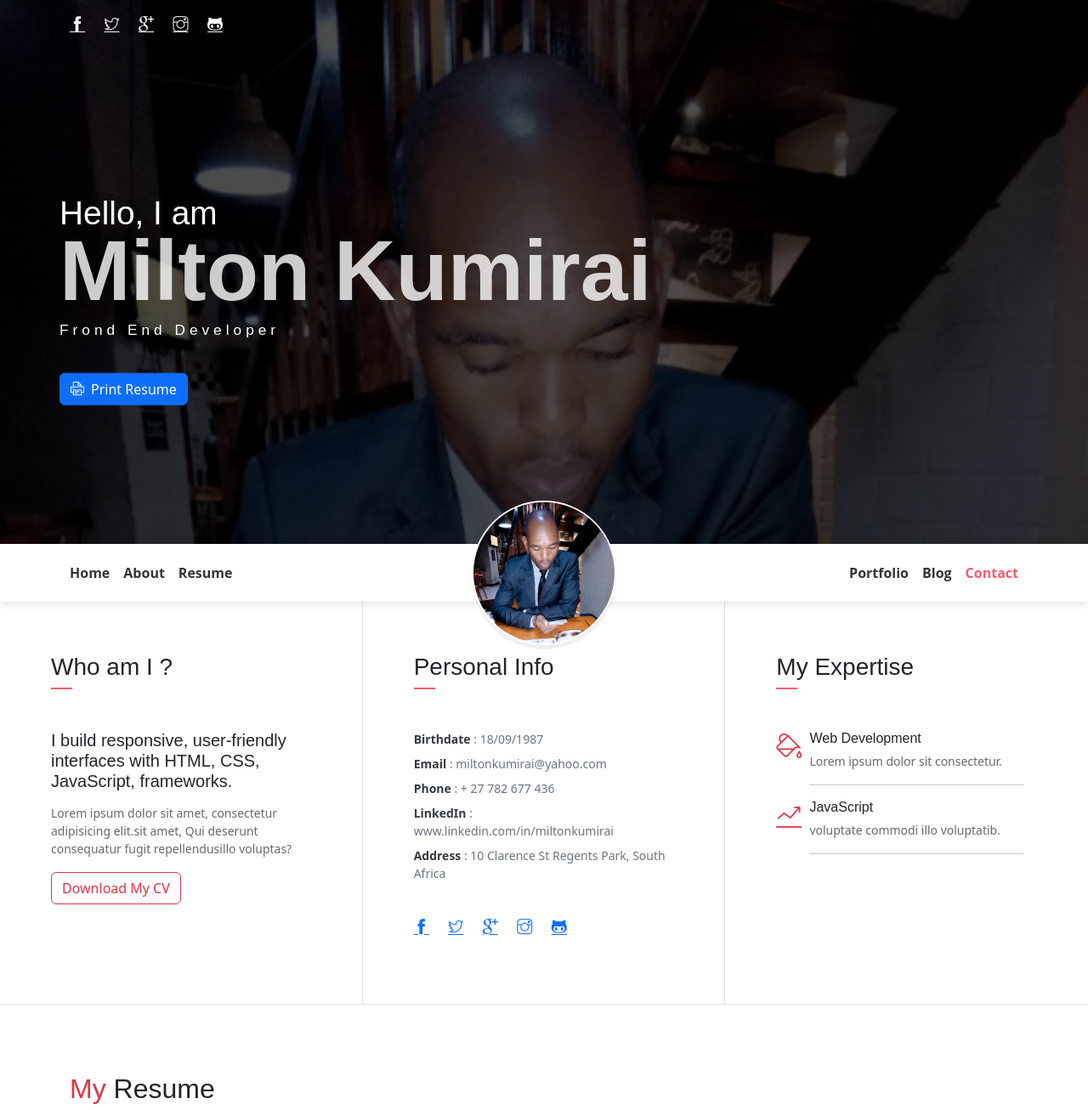
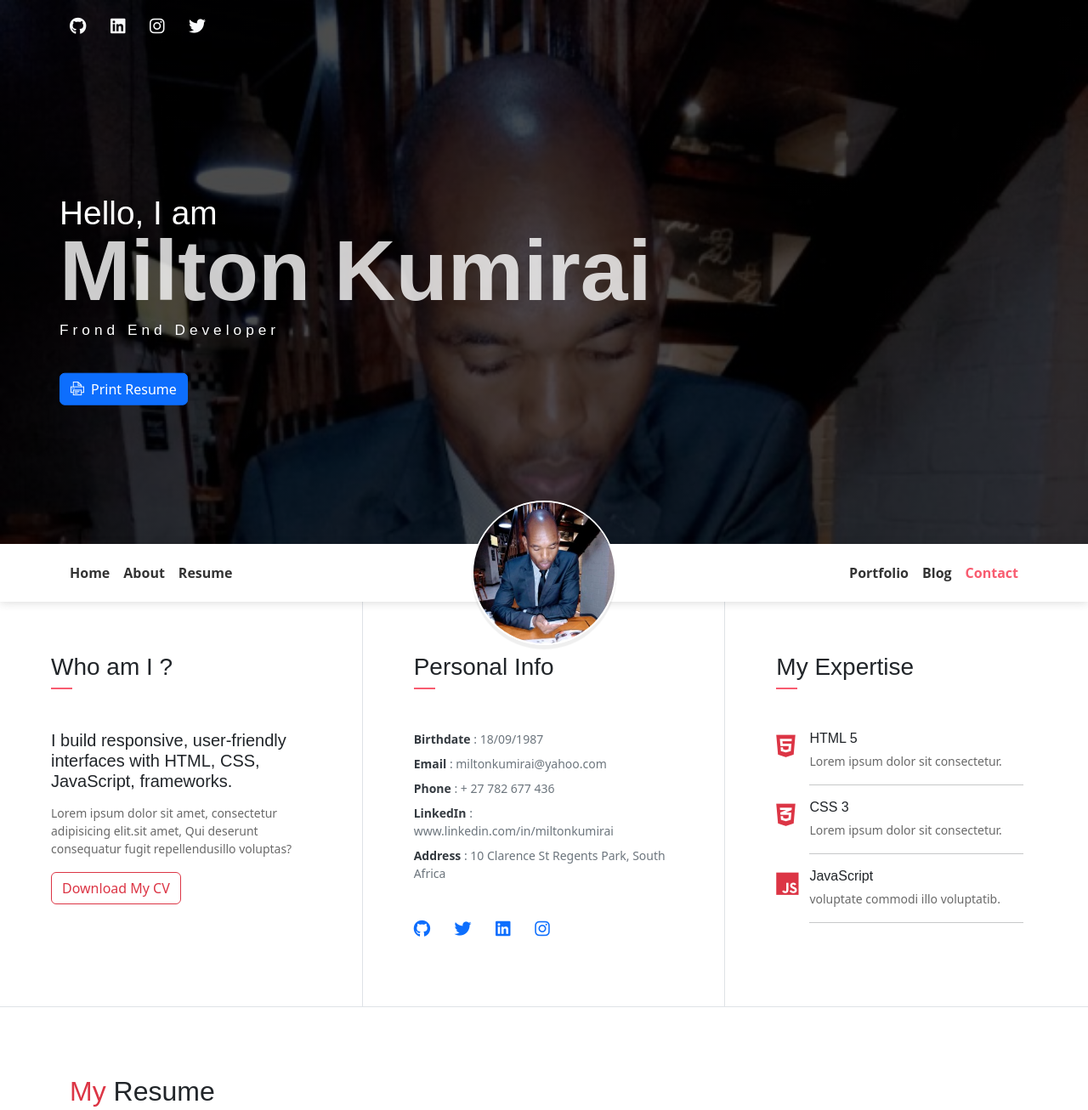
Before and after one commit to Kummirai/portfolio, a website: page public_html/index.html in a window 1280 px wide. Shown: the top 1306 px of the page at 85% size. Drawn offline with nearby package versions, Linux system fonts and the light colour scheme; some packages are replaced by stand-ins of ours; some icons are missing; a small style sheet from the web is missing.

Commit message:
Add expertise icons

```diff
--- a/public_html/index.html
+++ b/public_html/index.html
@@ -31,27 +31,22 @@
         <ul class="social-icons pt-3">
           <li class="social-item">
             <a class="social-link text-light" href="#"
-              ><i class="ti-facebook" aria-hidden="true"></i
+              ><i class="fa-brands fa-github" aria-hidden="true"></i
             ></a>
           </li>
           <li class="social-item">
             <a class="social-link text-light" href="#"
-              ><i class="ti-twitter" aria-hidden="true"></i
+              ><i class="fa-brands fa-linkedin" aria-hidden="true"></i
             ></a>
           </li>
           <li class="social-item">
             <a class="social-link text-light" href="#"
-              ><i class="ti-google" aria-hidden="true"></i
+              ><i class="fa-brands fa-instagram" aria-hidden="true"></i
             ></a>
           </li>
           <li class="social-item">
             <a class="social-link text-light" href="#"
-              ><i class="ti-instagram" aria-hidden="true"></i
-            ></a>
-          </li>
-          <li class="social-item">
-            <a class="social-link text-light" href="#"
-              ><i class="ti-github" aria-hidden="true"></i
+              ><i class="fa-brands fa-twitter" aria-hidden="true"></i
             ></a>
           </li>
         </ul>
@@ -150,27 +145,22 @@
           <ul class="social-icons pt-3">
             <li class="social-item">
               <a class="social-link" href="#"
-                ><i class="ti-facebook" aria-hidden="true"></i
+                ><i class="fa-brands fa-github" aria-hidden="true"></i
               ></a>
             </li>
             <li class="social-item">
               <a class="social-link" href="#"
-                ><i class="ti-twitter" aria-hidden="true"></i
+                ><i class="fa-brands fa-twitter" aria-hidden="true"></i
               ></a>
             </li>
             <li class="social-item">
               <a class="social-link" href="#"
-                ><i class="ti-google" aria-hidden="true"></i
+                ><i class="fa-brands fa-linkedin" aria-hidden="true"></i
               ></a>
             </li>
             <li class="social-item">
               <a class="social-link" href="#"
-                ><i class="ti-instagram" aria-hidden="true"></i
-              ></a>
-            </li>
-            <li class="social-item">
-              <a class="social-link" href="#"
-                ><i class="ti-github" aria-hidden="true"></i
+                ><i class="fa-brands fa-instagram" aria-hidden="true"></i
               ></a>
             </li>
           </ul>
@@ -180,17 +170,27 @@
           <span class="line mb-5"></span>
           <div class="row">
             <div class="col-1 text-danger pt-1">
-              <i class="ti-paint-bucket icon-lg"></i>
+              <i class="fa-brands fa-html5 icon-lg"></i>
             </div>
             <div class="col-10 ml-auto mr-3">
-              <h6>Web Development</h6>
+              <h6>HTML 5</h6>
               <p class="subtitle">Lorem ipsum dolor sit consectetur.</p>
               <hr />
             </div>
           </div>
           <div class="row">
             <div class="col-1 text-danger pt-1">
-              <i class="ti-stats-up icon-lg"></i>
+              <i class="fa-brands fa-css3-alt icon-lg"></i>
+            </div>
+            <div class="col-10 ml-auto mr-3">
+              <h6>CSS 3</h6>
+              <p class="subtitle">Lorem ipsum dolor sit consectetur.</p>
+              <hr />
+            </div>
+          </div>
+          <div class="row">
+            <div class="col-1 text-danger pt-1">
+              <i class="fa-brands fa-js icon-lg"></i>
             </div>
             <div class="col-10 ml-auto mr-3">
               <h6>JavaScript</h6>
```
Also changed, not shown: public_html/assets/css/style.css.
